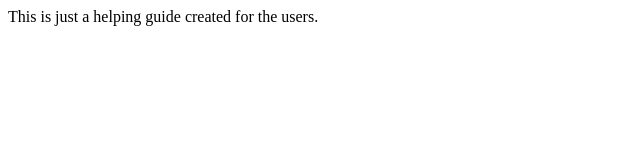
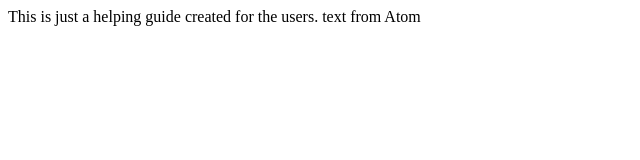
Before and after one commit to psinha18/D_Staorage, a plain HTML site: page Tutotial.html in a window 1280 px wide. Shown: the whole page, without its empty margins (0-640 px from the left). Drawn offline with Linux system fonts and the light colour scheme.

Commit message:
added text in Tutorial.html

```diff
--- a/Tutotial.html
+++ b/Tutotial.html
@@ -6,5 +6,6 @@
   </head>
   <body>
     This is just a helping guide created for the users.
+    text from Atom
   </body>
 </html>
```
